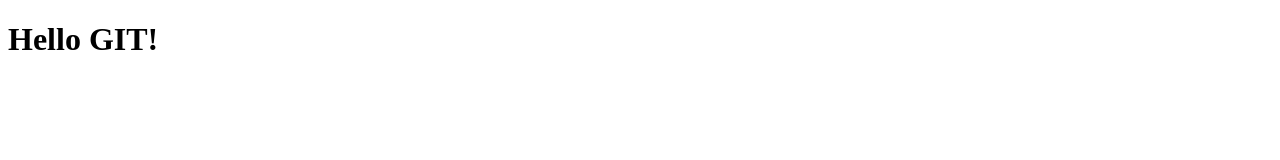
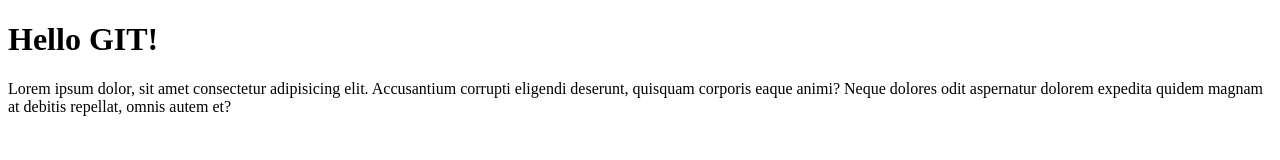
Before and after one commit to joanna-bukowska/git-course-4, a plain HTML site: page index.html in a window 1280 px wide. Drawn offline with Linux system fonts and the light colour scheme.

Commit message:
added paragraph into index.html

```diff
--- a/index.html
+++ b/index.html
@@ -1,11 +1,21 @@
 <!DOCTYPE html>
 <html lang="en">
+
 <head>
     <meta charset="UTF-8">
     <meta name="viewport" content="width=device-width, initial-scale=1.0">
     <title>iSA GIT course - 4</title>
 </head>
+
 <body>
     <h1>Hello GIT!</h1>
+
+    <p>
+        Lorem ipsum dolor, sit amet consectetur adipisicing elit. Accusantium corrupti eligendi deserunt, quisquam
+        corporis eaque animi? Neque dolores odit aspernatur dolorem expedita quidem magnam at debitis repellat, omnis
+        autem et?
+    </p>
+
 </body>
+
 </html>
```
